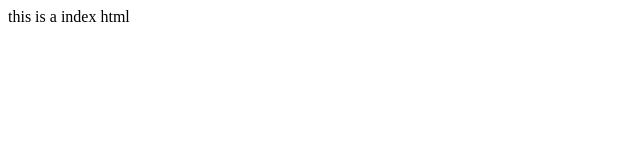
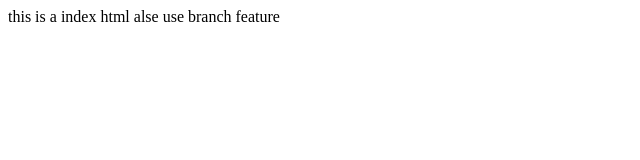
Before and after one commit to sourav-18/heroku, a plain HTML site: page index.html in a window 1280 px wide. Shown: the whole page, without its empty margins (0-640 px from the left). Drawn offline with Linux system fonts and the light colour scheme.

Commit message:
feature add in branch

```diff
--- a/index.html
+++ b/index.html
@@ -8,5 +8,6 @@
 </head>
 <body>
     this is a index html
+    alse use branch feature
 </body>
 </html>
```
